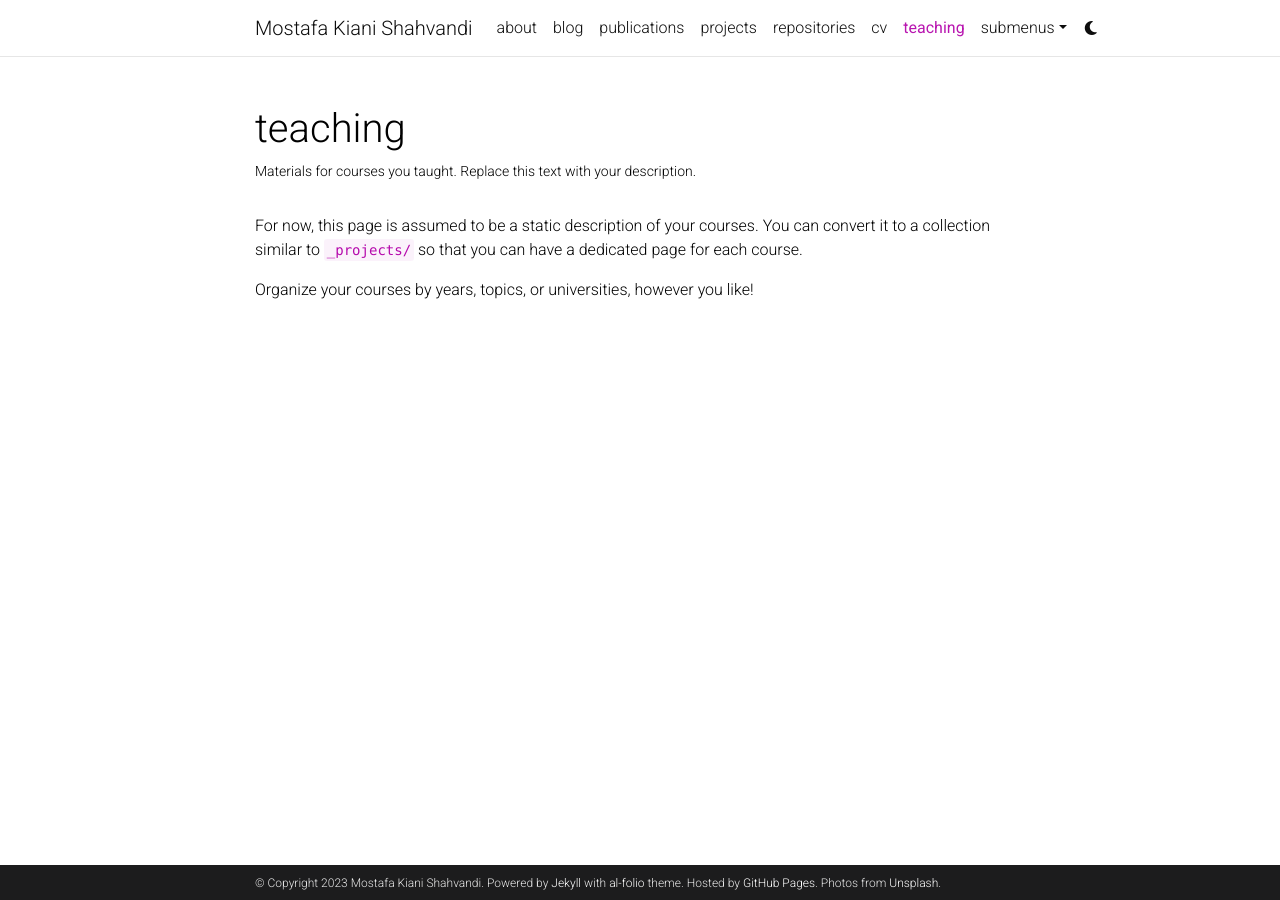
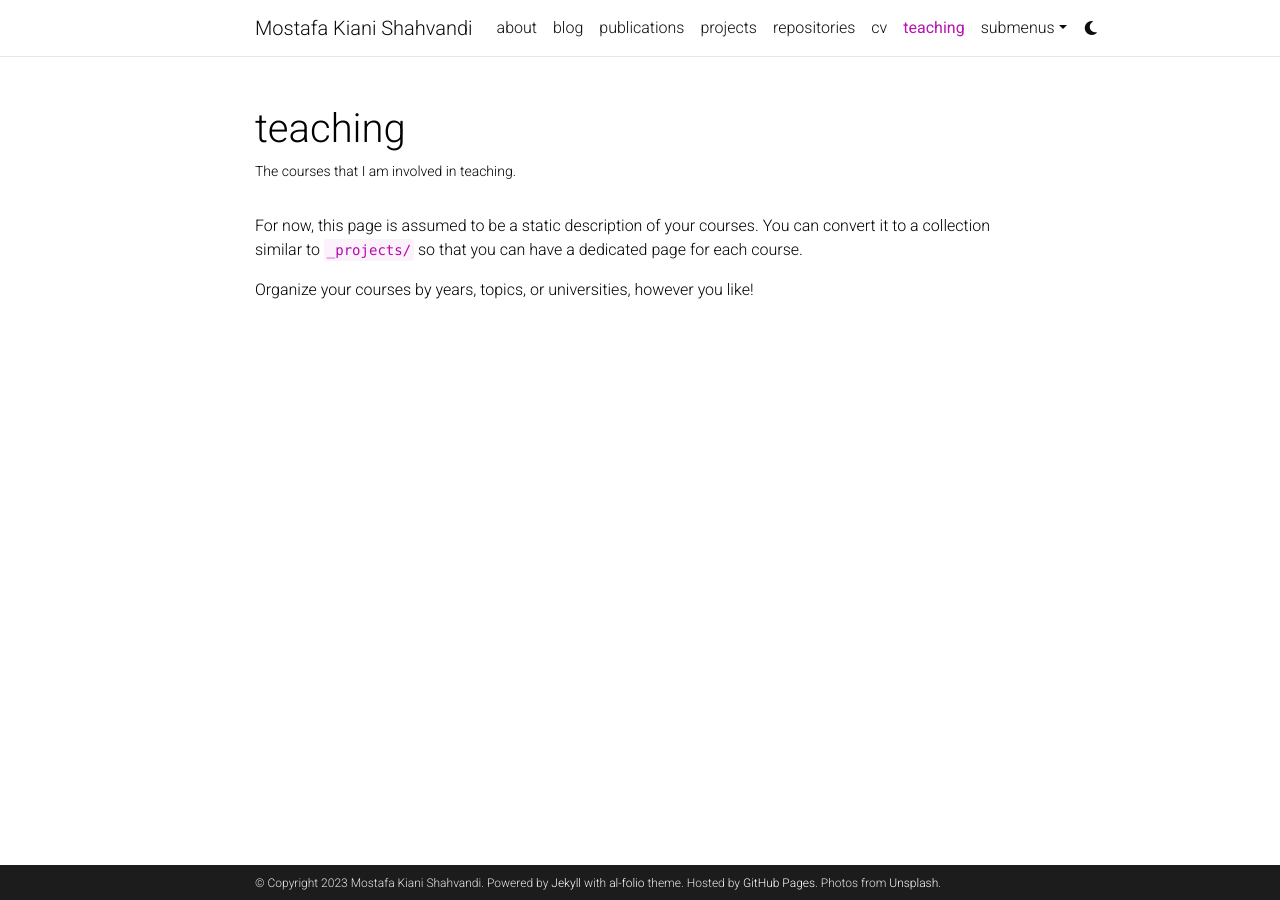
Before and after one commit to mkianis/mkianis.github.io, a Jekyll site: the page built from _pages/teaching.md, in a window 1280 px wide. Built offline with Jekyll 4.4.1, drawn with Linux system fonts in a browser that asks for light colours; comment, search, counter and statistics services are not loaded; a style sheet for code colours, icons or effects is not loaded.

Commit message:
Update teaching.md

```diff
--- a/_pages/teaching.md
+++ b/_pages/teaching.md
@@ -2,7 +2,7 @@
 layout: page
 permalink: /teaching/
 title: teaching
-description: Materials for courses you taught. Replace this text with your description.
+description: The courses that I am involved in teaching.
 nav: true
 nav_order: 5
 ---
```
